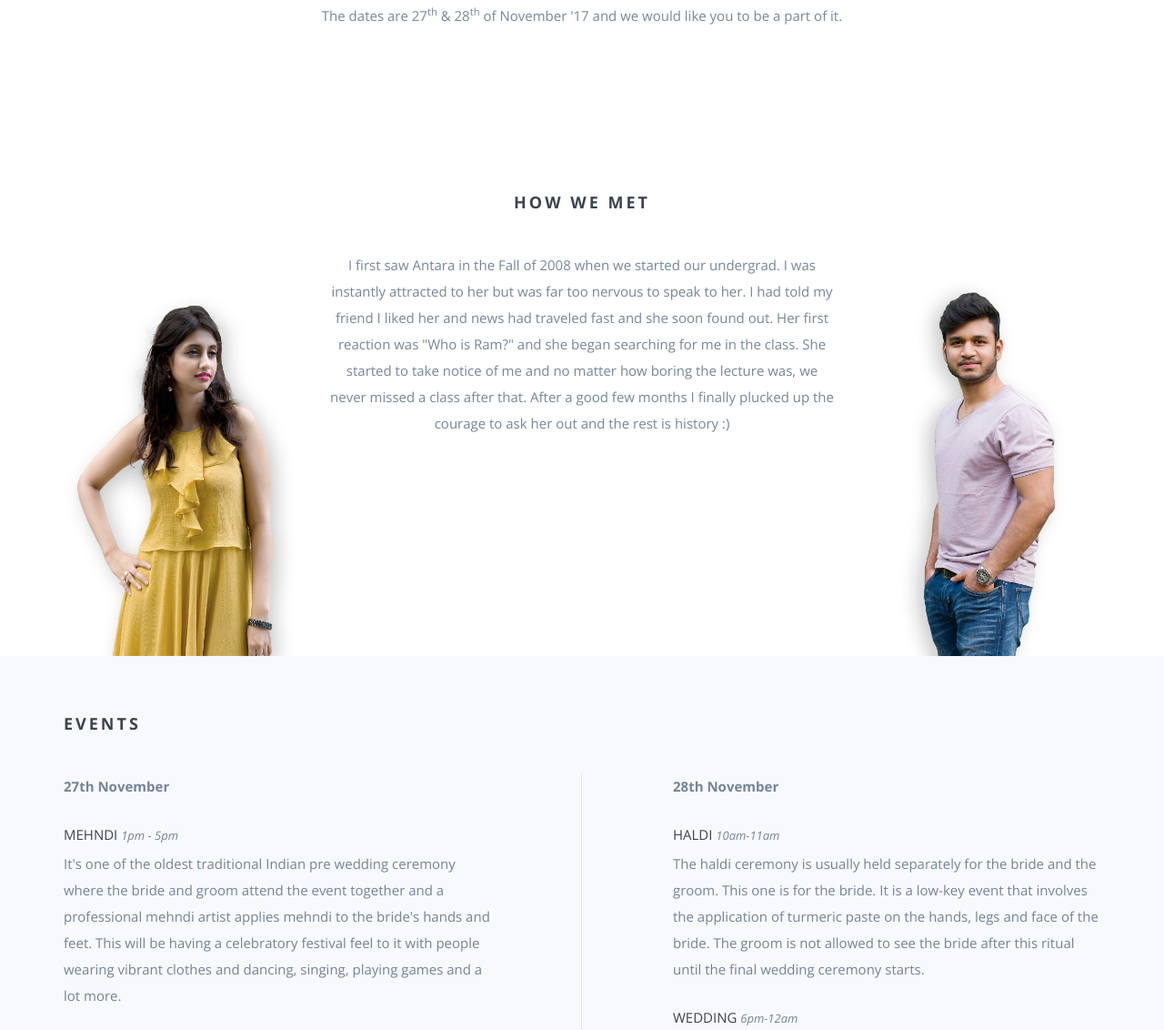
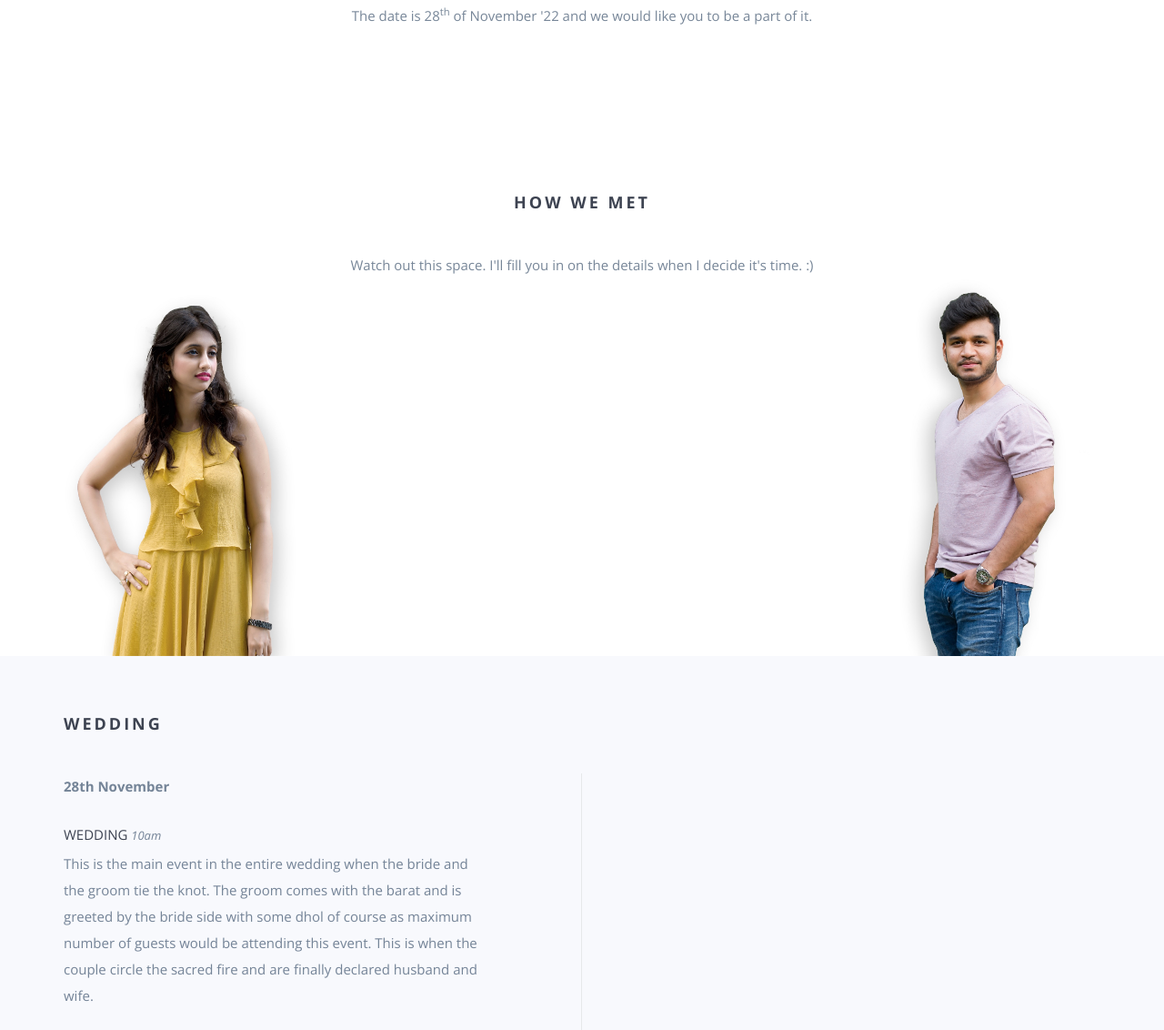
Before and after one commit to cknm-cmd/wed, a website: page index.html in a window 1280 px wide. Shown: the part 1160-2292 px from the top of the page at 91% size. Drawn offline with nearby package versions, Linux system fonts and the light colour scheme; some packages are replaced by stand-ins of ours; grey boxes are pictures that could not be loaded; a script that the page names is missing; files whose address does not match are found by name.

Commit message:
Update index.html

```diff
--- a/index.html
+++ b/index.html
@@ -10,13 +10,13 @@
 <head>
     <meta charset="utf-8">
     <meta http-equiv="X-UA-Compatible" content="IE=edge"/>
-    <title>Ram & Antara getting hitched!</title>
+    <title>Neeraj & Suveni getting married!</title>
     <meta name="description" content="We would like to invite you to our big day.">
     <meta name="viewport" content="width=device-width, initial-scale=1">
     <meta name="theme-color" content="#ffffff">
-    <meta property="og:title" content="Ram & Antara getting hitched">
+    <meta property="og:title" content="Neeraj & Suveni getting married">
     <meta property="og:description" content="We would like to invite you to our big day.">
-    <meta property="og:image" content="https://wedding.ramswaroop.me/img/hero-min.jpg">
+    <meta property="og:image" content="https://cknm-cmd.github.io/wed/img/hero-min.jpg">
     <meta property="og:type" content="website">
     <link rel="apple-touch-icon" sizes="180x180" href="apple-touch-icon.png">
     <link rel="icon" type="image/png" sizes="32x32" href="favicon-32x32.png">
@@ -68,9 +68,9 @@
         <div class="row">
             <div class="col-md-10 col-md-offset-1">
                 <div class="hero-content text-center">
-                    <!--<h1>Ram and Antara</h1>-->
+                    <!--<h1>Neeraj and Suveni</h1>-->
                     <img src="img/logo-lg.png">
-                    <!--<p class="intro">Ram & Antara are getting hitched!</p>-->
+                    <!--<p class="intro">Neeraj & Suveni are getting married!</p>-->
                     <!--<a href="#" class="btn btn-fill btn-large btn-margin-right">Scroll Down</a> -->
                 </div>
             </div>
@@ -90,7 +90,7 @@
         <div class="row">
             <div class="col-md-12 text-center">
                 <h3>We are getting hitched</h3>
-                <p>The dates are 27<sup>th</sup> & 28<sup>th</sup> of November '17 and we would like you to be a part of
+                <p>The date is 28<sup>th</sup> of November '22 and we would like you to be a part of
                     it.</p>
                 <div class="share-bar"></div>
             </div>
@@ -109,12 +109,7 @@
             <div class="col-md-3 hidden-sm hidden-xs"><img src="img/IMG_2317.jpg" class="wp1"></div>
             <div class="col-md-6">
                 <p>
-                    I first saw Antara in the Fall of 2008 when we started our undergrad. I was instantly attracted to
-                    her but was far too nervous to speak to her. I had told my friend I liked her and news had traveled
-                    fast and she soon found out. Her first reaction was "Who is Ram?" and she began searching for me in
-                    the class. She started to take notice of me and no matter how boring the lecture was, we never
-                    missed a class after that. After a good few months I finally plucked up the courage to ask her out
-                    and the rest is history :)
+                    Watch out this space. I'll fill you in on the details when I decide it's time. :)
                 </p>
             </div>
             <div class="col-md-3 hidden-sm hidden-xs"><img src="img/DSD_0214.jpg" class="wp2"></div>
@@ -130,14 +125,14 @@
     <div class="container">
         <div class="row">
             <div class="col-md-12">
-                <h3 class="header">Events</h3>
+                <h3 class="header">Wedding</h3>
             </div>
         </div>
         <div class="row">
             <div class="col-md-6 col-sm-12 col-xs-12 leftcol">
                 <div class="wp3">
-                    <p><strong>27th November</strong></p>
-
+                    <p><strong>28th November</strong></p>
+<!--
                     <h5>Mehndi <span class="time">1PM - 5PM</span></h5>
                     <p>It's one of the oldest traditional Indian pre wedding ceremony where the bride and groom
                         attend the event together and a professional mehndi artist applies
@@ -162,9 +157,9 @@
                         bride. It is a low-key event that involves the application of turmeric paste on the hands, legs
                         and face of the bride. The groom is not allowed to see the bride after this ritual until the
                         final wedding ceremony starts.</p>
-                </div>
+                </div> -->
                 <div class="wp6">
-                    <h5>Wedding <span class="time">6PM-12AM</span></h5>
+                    <h5>Wedding <span class="time">10AM</span></h5>
                     <p>This is the main event in the entire wedding when the bride and the groom tie the
                         knot. The groom comes with the barat and is greeted by the bride side with some dhol of course
                         as maximum number of guests would be attending this event. This is when the couple circle the
```
